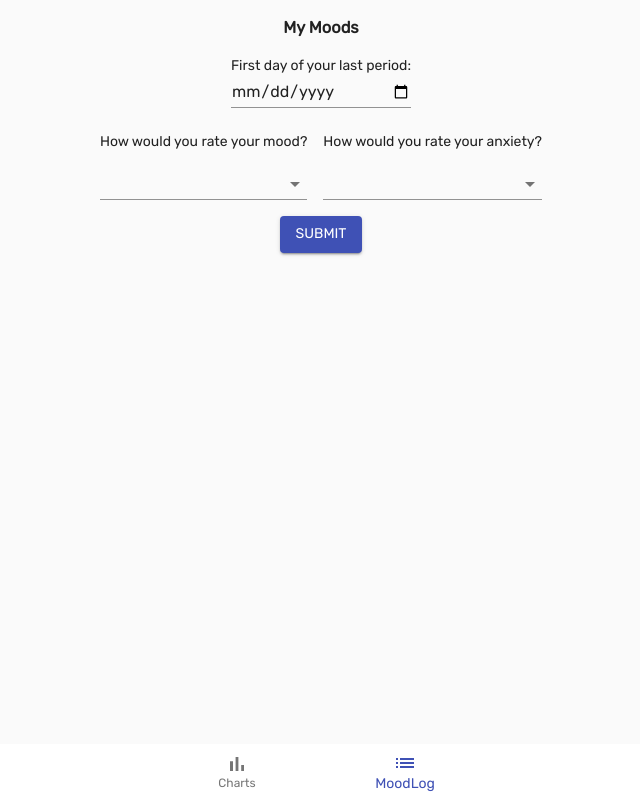
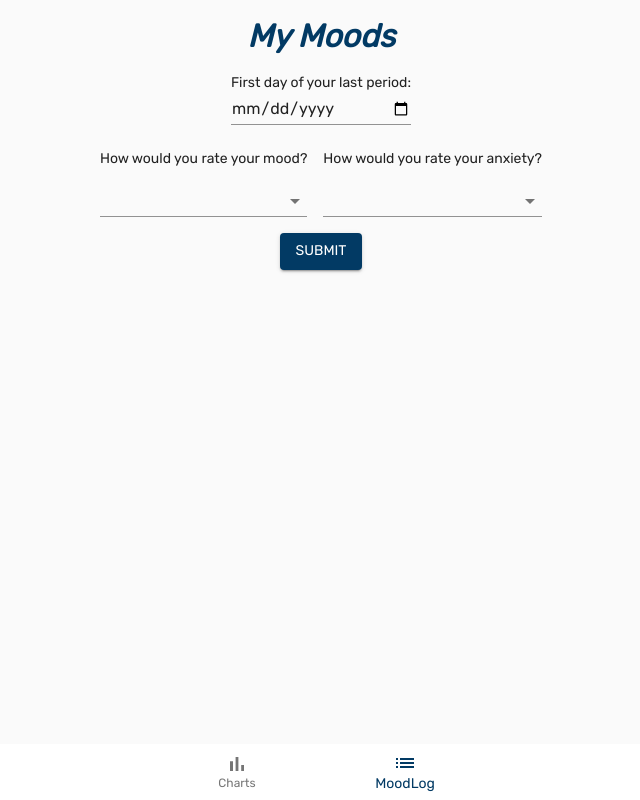
Before and after one commit to amelia678/my-moods, a React (Create React App) app: page / in a window 1280 px wide. Shown: the whole page, without its empty margins (319-959 px from the left). Built offline with nearby package versions, Linux system fonts and the light colour scheme.

Commit message:
Update theme palette.

```diff
--- a/src/Charts/Charts.tsx
+++ b/src/Charts/Charts.tsx
@@ -1,3 +1,4 @@
+import { useTheme } from '@material-ui/core'
 import React from 'react'
 import {
   VictoryAxis,
@@ -29,6 +30,7 @@ const moodValues = data.map((point) => {
 })
 
 const Charts = () => {
+  const theme = useTheme()
   return (
     <div style={styles.chartContainer}>
       <VictoryChart>
@@ -37,8 +39,11 @@ const Charts = () => {
           y={20}
           orientation={'horizontal'}
           data={[
-            { name: 'Anxiety', symbol: { fill: theme.anxiety } },
-            { name: 'Mood', symbol: { fill: theme.mood } },
+            {
+              name: 'Anxiety',
+              symbol: { fill: theme.palette.secondary.light },
+            },
+            { name: 'Mood', symbol: { fill: theme.palette.secondary.main } },
           ]}
         />
         <VictoryAxis
@@ -53,11 +58,11 @@ const Charts = () => {
         />
         <VictoryGroup offset={20} colorScale={'qualitative'}>
           <VictoryBar
-            style={{ data: { fill: theme.anxiety } }}
+            style={{ data: { fill: theme.palette.secondary.light } }}
             data={anxietyValues}
           />
           <VictoryBar
-            style={{ data: { fill: theme.mood } }}
+            style={{ data: { fill: theme.palette.secondary.main } }}
             data={moodValues}
           />
         </VictoryGroup>
@@ -73,9 +78,4 @@ const styles = {
   },
 }
 
-const theme = {
-  mood: '#058af0',
-  anxiety: '#aadbe9',
-}
-
 export default Charts
--- a/src/layouts/DefaultLayout.tsx
+++ b/src/layouts/DefaultLayout.tsx
@@ -2,6 +2,7 @@ import {
   BottomNavigation,
   BottomNavigationAction,
   makeStyles,
+  Typography,
 } from '@material-ui/core'
 import { BarChart, List } from '@material-ui/icons'
 import React, { ReactNode, useState } from 'react'
@@ -24,7 +25,7 @@ const DefaultLayout = ({ children }: Props) => {
 
   return (
     <div className='App'>
-      <h3>My Moods</h3>
+      <Typography variant='h1' color='primary'>My Moods</Typography>
       {children}
       <footer className={classes.footer}>
         <BottomNavigation value={menuValue} onChange={handleChange} showLabels>
--- a/src/theme/theme.ts
+++ b/src/theme/theme.ts
@@ -1,23 +1,38 @@
-import { createMuiTheme } from "@material-ui/core"
+import { createMuiTheme } from '@material-ui/core'
 
 const rubik = {
   fontFamily: 'Rubik',
   fontStyle: 'normal',
   fontWeight: 'normal',
-  src: `local('Rubik')`
+  src: `local('Rubik')`,
 }
 
 const theme = createMuiTheme({
+  palette: {
+    primary: {
+      main: '#023a64',
+    },
+    secondary: {
+      light: '#aadbe9',
+      main: '#058af0',
+    },
+  },
   typography: {
-    fontFamily: 'Rubik, Arial'
+    fontFamily: 'Rubik, Arial',
+    h1: {
+      fontStyle: 'italic',
+      fontSize: '2rem',
+      fontWeight: 700,
+      padding: 18,
+    },
   },
   overrides: {
     MuiCssBaseline: {
       '@global': {
-        '@font-face': [rubik]
-      }
-    }
-  }
+        '@font-face': [rubik],
+      },
+    },
+  },
 })
 
 export default theme
```
Also changed, not shown: src/assets/fonts/Rubik-Italic.ttf (renamed from src/assets/fonts/Rubik-Italic-VariableFont_wght.ttf).
